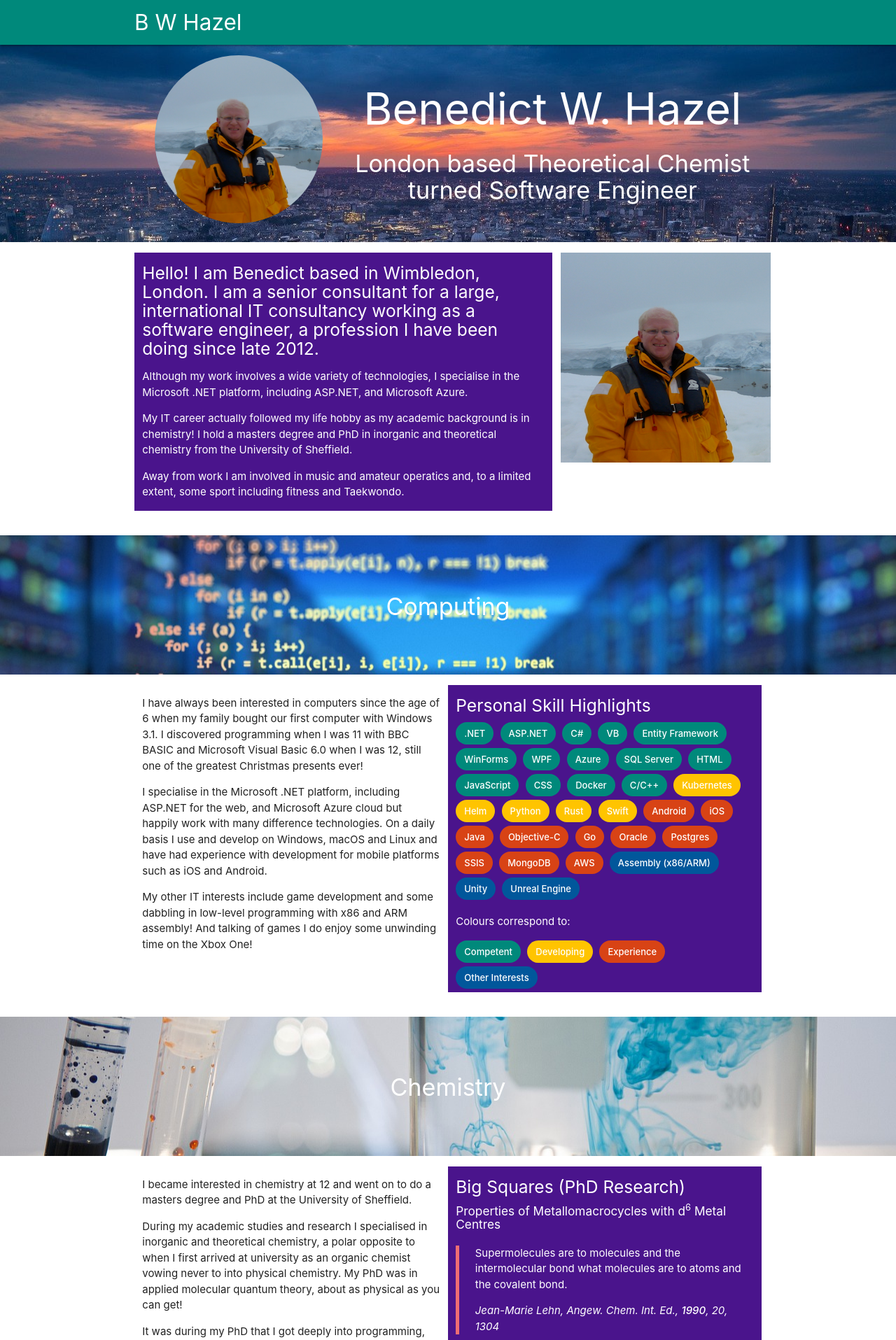
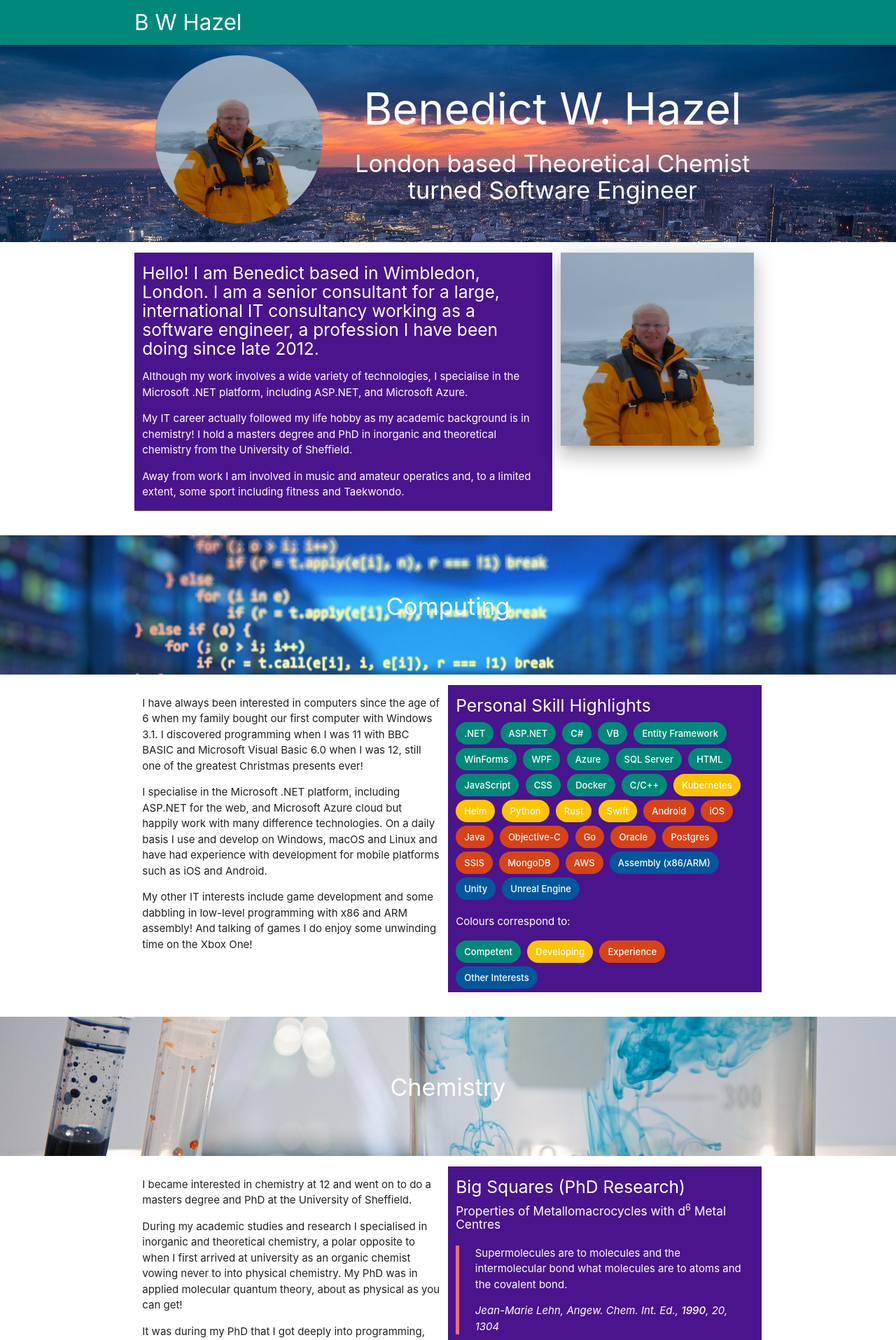
Before and after one commit to BHazel/bwhazel-web-site, a Jekyll site: the page built from src/index.html, in a window 1280 px wide. Shown: the top 1915 px of the page at 70% size. Built offline with Jekyll 4.4.1, drawn with Linux system fonts in a browser that asks for light colours.

Commit message:
Replace my PNG photograph with JPEG.

```diff
--- a/src/_data/content.yaml
+++ b/src/_data/content.yaml
@@ -2,7 +2,7 @@
   sectionTitle:
     title: Benedict W. Hazel
     subtitle: London based Theoretical Chemist turned Software Engineer
-    image: /img/me.png
+    image: /img/me.jpg
     imageAltText: Me
     backgroundImage: /img/londonSkyline.jpg
     backgroundImageAltText: London Skyline
--- a/src/_includes/me.html
+++ b/src/_includes/me.html
@@ -12,7 +12,7 @@
                 {% endfor %}
             </div>
             <div class="col s12 m4 center">
-                <img src="/img/me.png" alt="Me" />
+                <img class="responsive-img standalone-img" src="/img/me.jpg" alt="Me" />
             </div>
         </div>
     </div>
```
Also changed, not shown: src/img/me.jpg (added), src/img/me.png (deleted).
